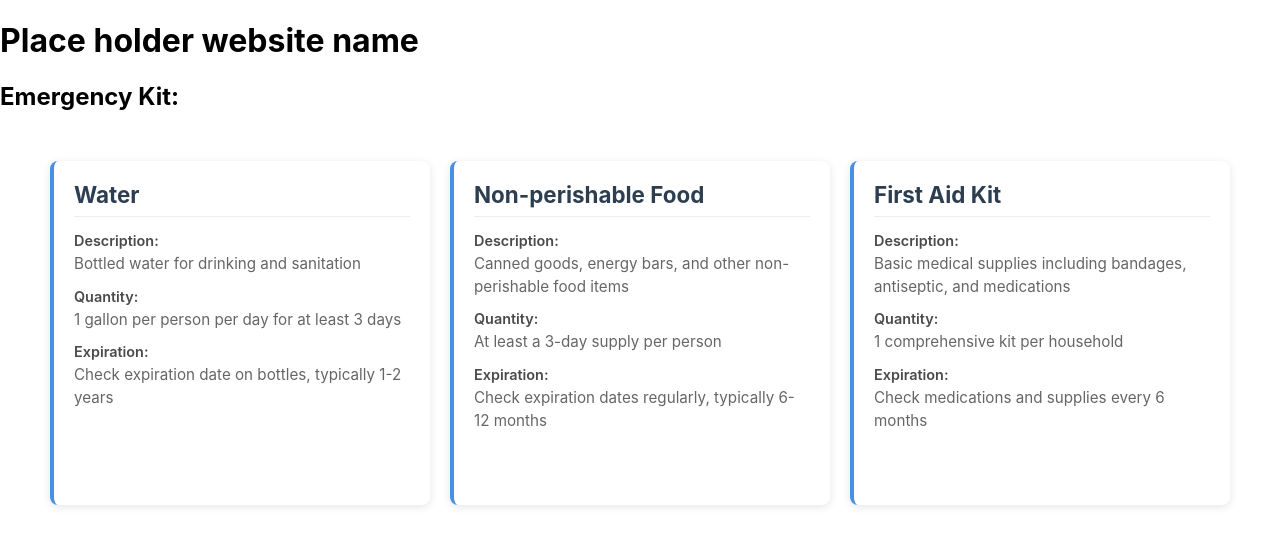
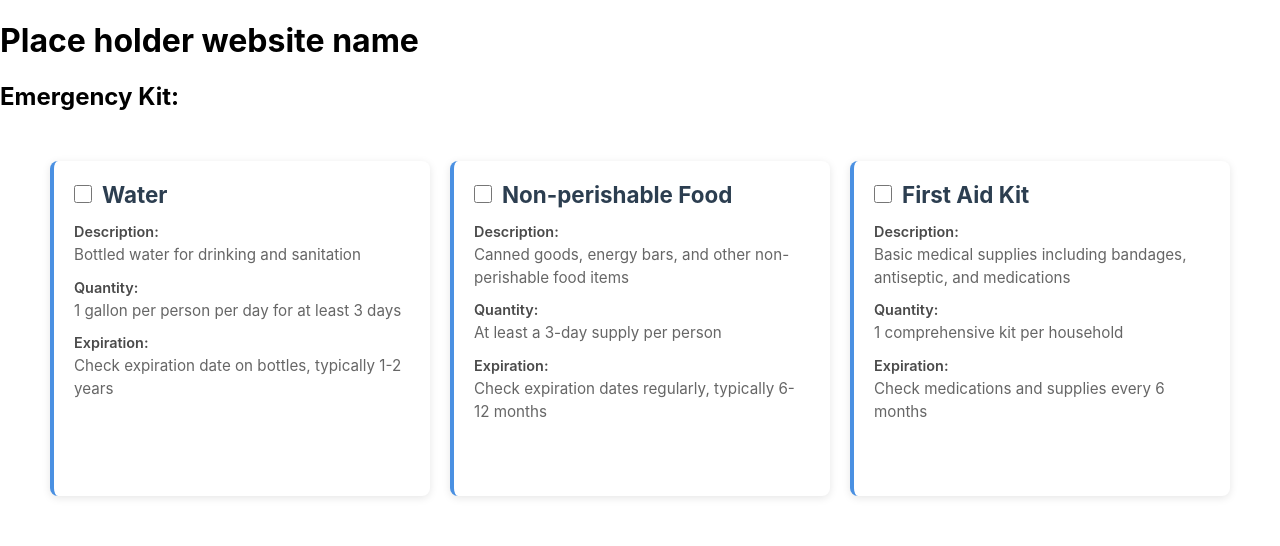
Before and after one commit to MrTinker64/MilpitasHacks25, a React (Create React App) app in the folder react-frontend/: page / in a window 1280 px wide. Shown: the top 546 px of the page. Built offline with nearby package versions, Linux system fonts and the light colour scheme; no server answers.

Commit message:
make it a checklist

```diff
--- a/react-frontend/src/OutputList.js
+++ b/react-frontend/src/OutputList.js
@@ -1,15 +1,42 @@
-import React from 'react';
+import React, { useState } from 'react';
 
 const ItemList = ({ items = [] }) => {
-  // Default empty array if items is undefined
+  // Track checked state for each item
+  const [checkedItems, setCheckedItems] = useState({});
+
+  const handleCheckboxChange = (itemName) => {
+    setCheckedItems(prev => ({
+      ...prev,
+      [itemName]: !prev[itemName]
+    }));
+  };
 
   return (
     <div style={styles.container}>
       {items.length > 0 ? (
         <div style={styles.grid}>
           {items.map((item, index) => (
-            <div key={index} style={styles.card}>
-              <h3 style={styles.itemName}>{item.item_name}</h3>
+            <div
+              key={index}
+              style={{
+                ...styles.card,
+                opacity: checkedItems[item.item_name] ? 0.7 : 1,
+                borderLeft: checkedItems[item.item_name]
+                  ? '4px solid #4CAF50'
+                  : '4px solid #4a90e2'
+              }}
+            >
+              <div style={styles.cardHeader}>
+                <h3 style={styles.itemName}>
+                  <input
+                    type="checkbox"
+                    checked={!!checkedItems[item.item_name]}
+                    onChange={() => handleCheckboxChange(item.item_name)}
+                    style={styles.checkbox}
+                  />
+                  {item.item_name}
+                </h3>
+              </div>
 
               <div style={styles.detailSection}>
                 <span style={styles.label}>Description:</span>
@@ -55,7 +82,7 @@ const styles = {
     borderRadius: '8px',
     boxShadow: '0 2px 8px rgba(0, 0, 0, 0.1)',
     padding: '20px',
-    transition: 'transform 0.2s ease, box-shadow 0.2s ease',
+    transition: 'all 0.3s ease',
     borderLeft: '4px solid #4a90e2',
     height: '100%',
     display: 'flex',
@@ -65,12 +92,24 @@ const styles = {
       boxShadow: '0 4px 12px rgba(0, 0, 0, 0.15)',
     },
   },
+  cardHeader: {
+    display: 'flex',
+    alignItems: 'center',
+    marginBottom: '15px',
+  },
   itemName: {
-    margin: '0 0 15px 0',
+    margin: 0,
     color: '#2c3e50',
     fontSize: '1.4rem',
-    borderBottom: '1px solid #eee',
-    paddingBottom: '8px',
+    display: 'flex',
+    alignItems: 'center',
+    gap: '10px',
+  },
+  checkbox: {
+    width: '18px',
+    height: '18px',
+    margin: 0,
+    cursor: 'pointer',
   },
   detailSection: {
     marginBottom: '12px',
```
